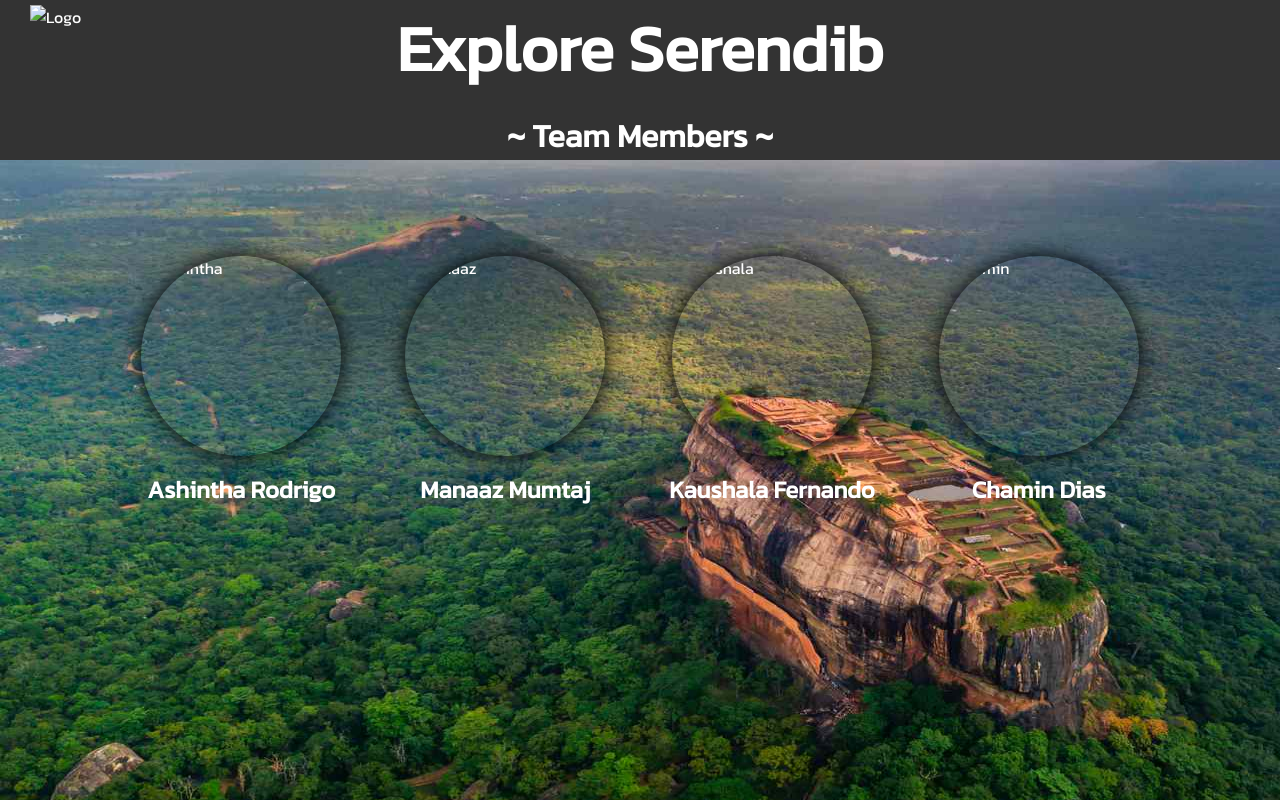
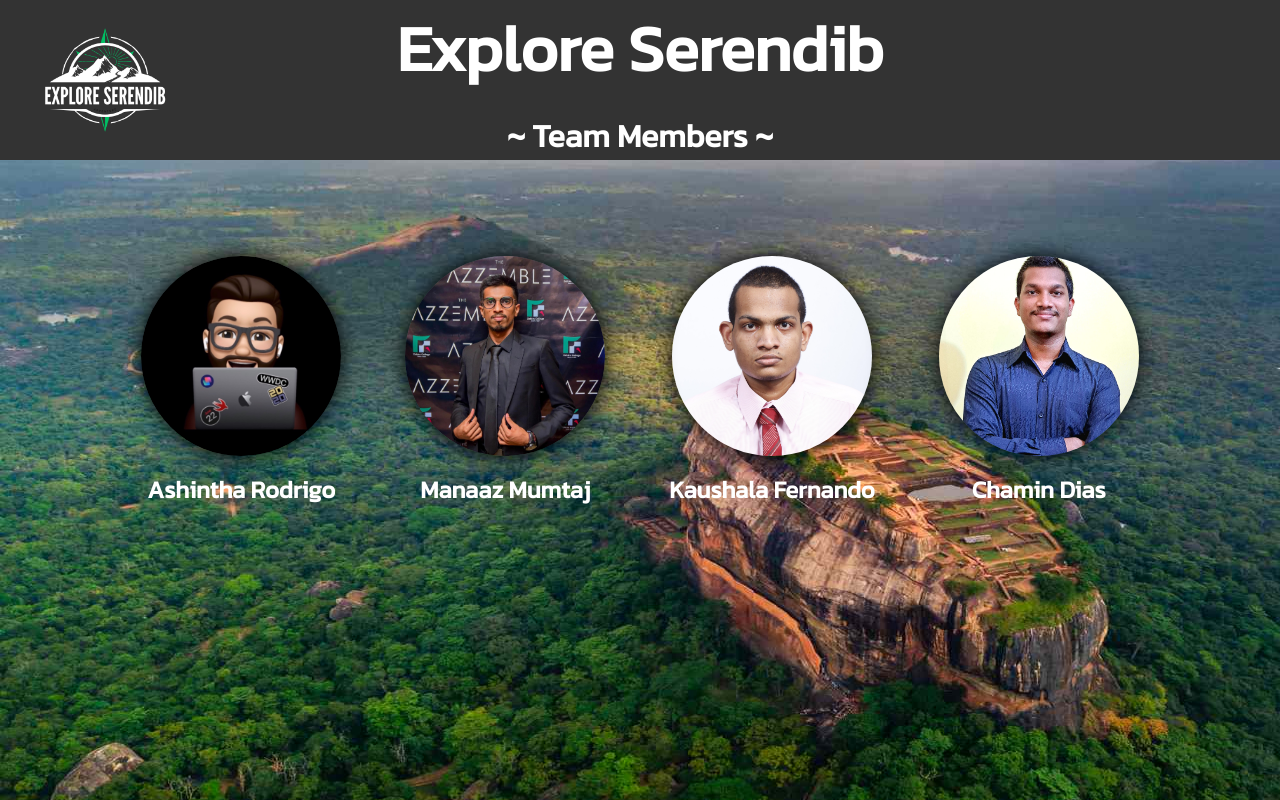
Before and after one commit to Flashcode25/serendib, a plain HTML site: page index.html in a window 1280 px wide. Drawn offline with Linux system fonts and the light colour scheme; files whose address does not match are found by name.

Commit message:
Update index.html

```diff
--- a/index.html
+++ b/index.html
@@ -5,7 +5,7 @@
     <meta name="viewport" content="width=device-width, initial-scale=1.0">
     <meta http-equiv="refresh" content="4; url=home.html">
     <title>Welcome Page</title>
-    <link rel="icon" href="images/logo.png">
+    <link rel="icon" href="logo.png">
     <link
       href="https://fonts.googleapis.com/css2?family=Kanit&display=swap"
       rel="stylesheet">
@@ -13,25 +13,25 @@
   </head>
   <body>
     <header class="header">
-       <img src="images/logo.png" alt="Logo" class="logo">
+       <img src="logo.png" alt="Logo" class="logo">
       <h1 class="header__title">Explore Serendib</h1>
       <h2 class="header__subtitle">~ Team Members ~</h2>
     </header>
     <section class="team">
       <div class="team__member">
-        <img class="team__member-img" src="images/Ashintha.png" alt="Ashintha">
+        <img class="team__member-img" src="Ashintha.png" alt="Ashintha">
         <h3 class="team__member-name">Ashintha Rodrigo</h3>
       </div>
       <div class="team__member">
-        <img class="team__member-img" src="images/manaaz.jpeg" alt="Manaaz">
+        <img class="team__member-img" src="manaaz.jpeg" alt="Manaaz">
         <h3 class="team__member-name">Manaaz Mumtaj</h3>
       </div>
       <div class="team__member">
-        <img class="team__member-img" src="images/kaushala.jpg" alt="Kaushala">
+        <img class="team__member-img" src="kaushala.jpg" alt="Kaushala">
         <h3 class="team__member-name">Kaushala Fernando</h3>
       </div>
       <div class="team__member">
-        <img class="team__member-img" src="images/chamin.jpeg" alt="Chamin">
+        <img class="team__member-img" src="chamin.jpeg" alt="Chamin">
         <h3 class="team__member-name">Chamin Dias</h3>
       </div>
     </section>
```
